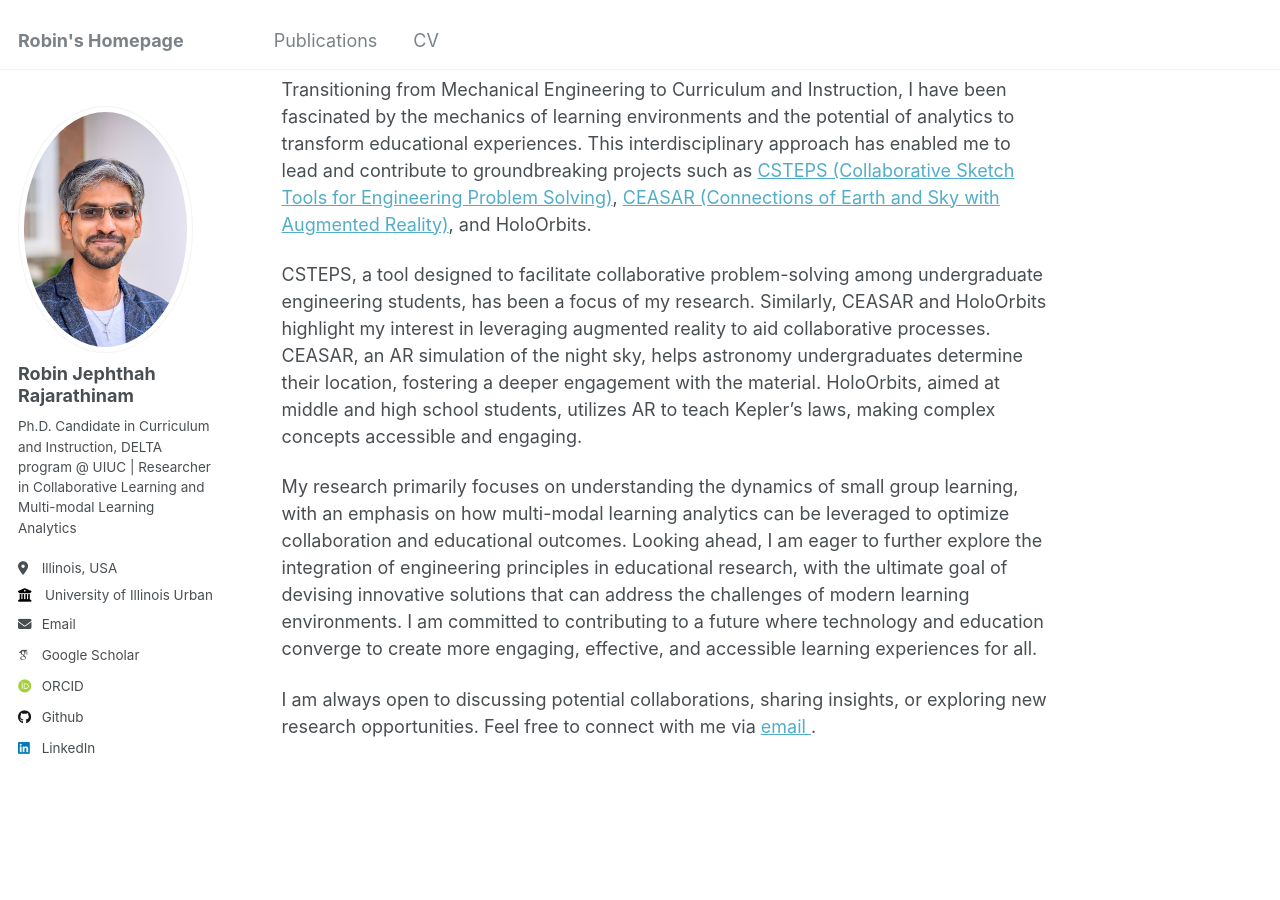
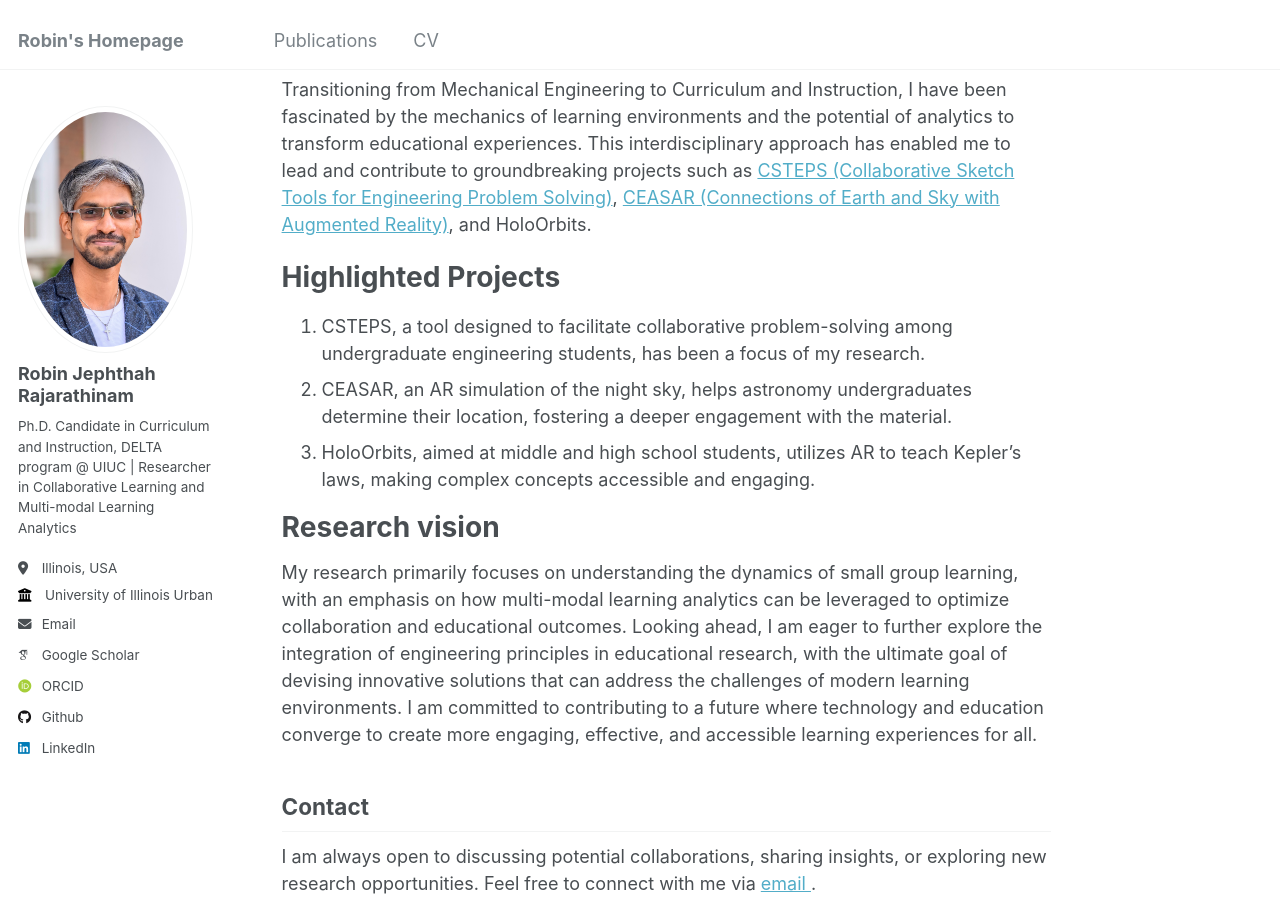
Before and after one commit to rjrthnm2/rjrthnm2.github.io, a Jekyll site: the page built from _pages/about.md, in a window 1280 px wide and 900 px high, scrolled down 420 px. Built offline with Jekyll 4.4.1, drawn with Linux system fonts in a browser that asks for light colours; some web fonts are replaced.

Commit message:
Bulleted projects, Added contact

```diff
--- a/_pages/about.md
+++ b/_pages/about.md
@@ -11,8 +11,18 @@ I'm a Ph.D. candidate in the department of Curriculum and Instruction, DELTA pro
 
 Transitioning from Mechanical Engineering to Curriculum and Instruction, I have been fascinated by the mechanics of learning environments and the potential of analytics to transform educational experiences. This interdisciplinary approach has enabled me to lead and contribute to groundbreaking projects such as [CSTEPS (Collaborative Sketch Tools for Engineering Problem Solving)](https://www.colearnlab.org/csteps), [CEASAR (Connections of Earth and Sky with Augmented Reality)](https://emit.education.illinois.edu/projects/ceasar), and HoloOrbits.
 
-CSTEPS, a tool designed to facilitate collaborative problem-solving among undergraduate engineering students, has been a focus of my research. Similarly, CEASAR and HoloOrbits highlight my interest in leveraging augmented reality to aid collaborative processes. CEASAR, an AR simulation of the night sky, helps astronomy undergraduates determine their location, fostering a deeper engagement with the material. HoloOrbits, aimed at middle and high school students, utilizes AR to teach Kepler's laws, making complex concepts accessible and engaging.
+Highlighted Projects
+======
+
+1. CSTEPS, a tool designed to facilitate collaborative problem-solving among undergraduate engineering students, has been a focus of my research.
+1. CEASAR, an AR simulation of the night sky, helps astronomy undergraduates determine their location, fostering a deeper engagement with the material.
+1. HoloOrbits, aimed at middle and high school students, utilizes AR to teach Kepler's laws, making complex concepts accessible and engaging.
+
+Research vision
+======
 
 My research primarily focuses on understanding the dynamics of small group learning, with an emphasis on how multi-modal learning analytics can be leveraged to optimize collaboration and educational outcomes. Looking ahead, I am eager to further explore the integration of engineering principles in educational research, with the ultimate goal of devising innovative solutions that can address the challenges of modern learning environments. I am committed to contributing to a future where technology and education converge to create more engaging, effective, and accessible learning experiences for all.
 
+Contact
+------
 I am always open to discussing potential collaborations, sharing insights, or exploring new research opportunities. Feel free to connect with me via [email ](rjrthnm2@illinois.edu).
```
